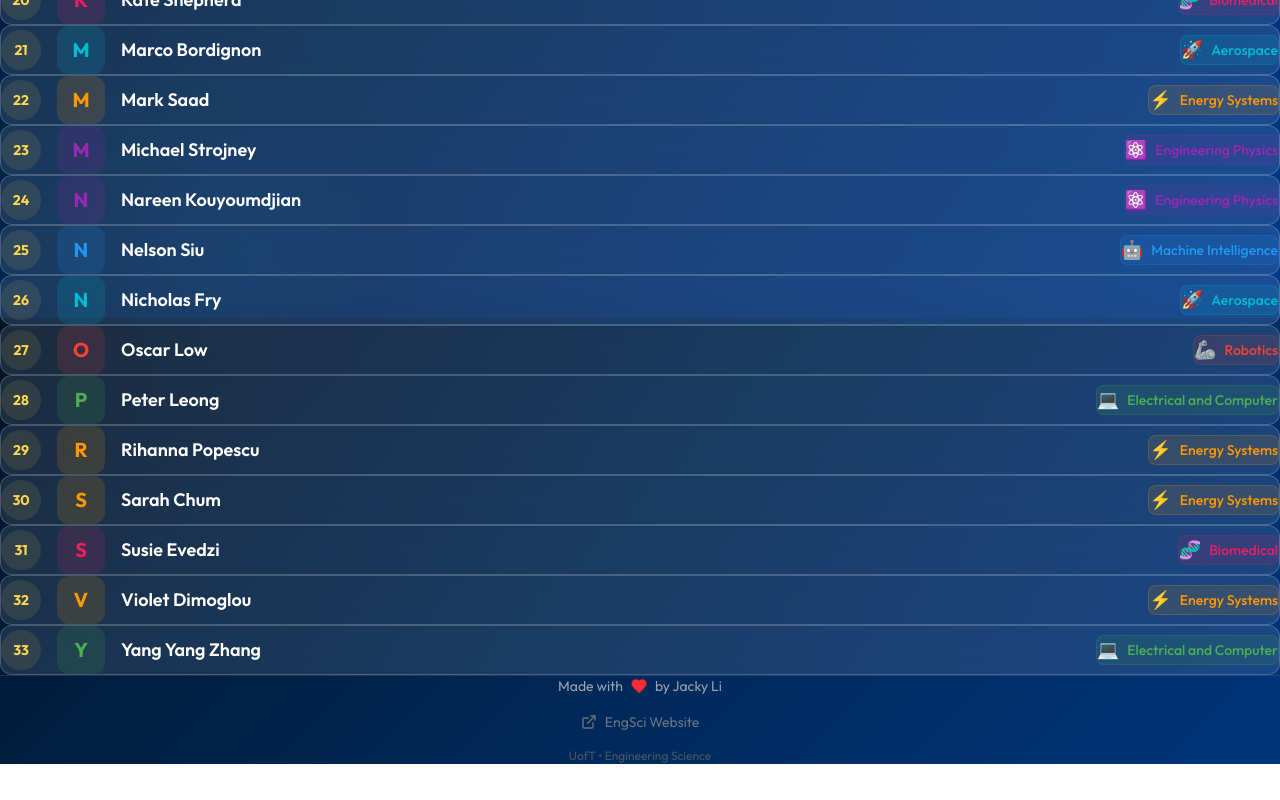
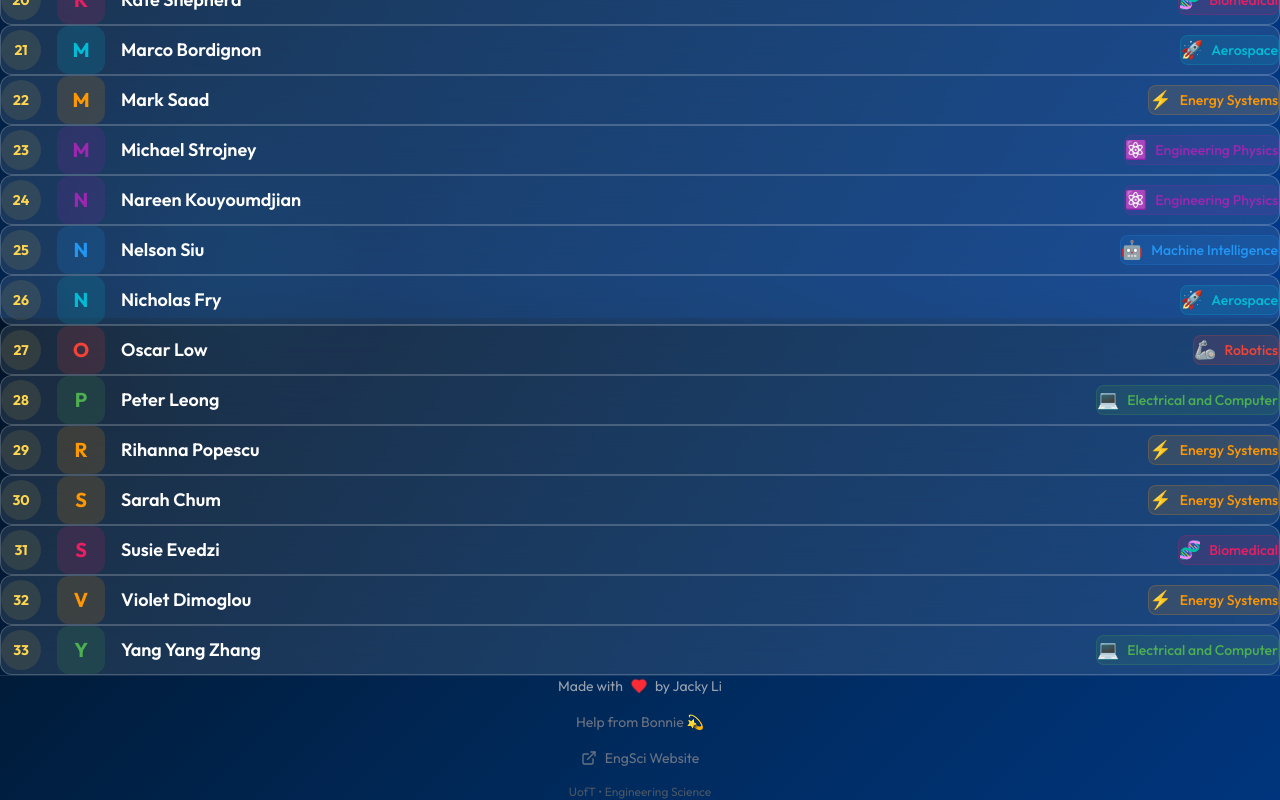
Before and after one commit to jakkiiri/2T8_major_list, a Next.js app: page / in a window 1280 px wide. Shown: the part 1282-2082 px from the top of the page. Before the commit the page ends 2046 px from the top, so only its background shows below. Built offline with nearby package versions, Linux system fonts and the light colour scheme.

Commit message:
added more credits

```diff
--- a/src/components/Footer.tsx
+++ b/src/components/Footer.tsx
@@ -25,6 +25,11 @@
             <span>by Jacky Li</span>
           </div>
 
+          {/* Help credit */}
+          <p className="text-gray-500 text-xs sm:text-sm">
+            Help from Bonnie 💫
+          </p>
+
           {/* Link */}
           <a
             href="https://engsci.utoronto.ca/"
```
